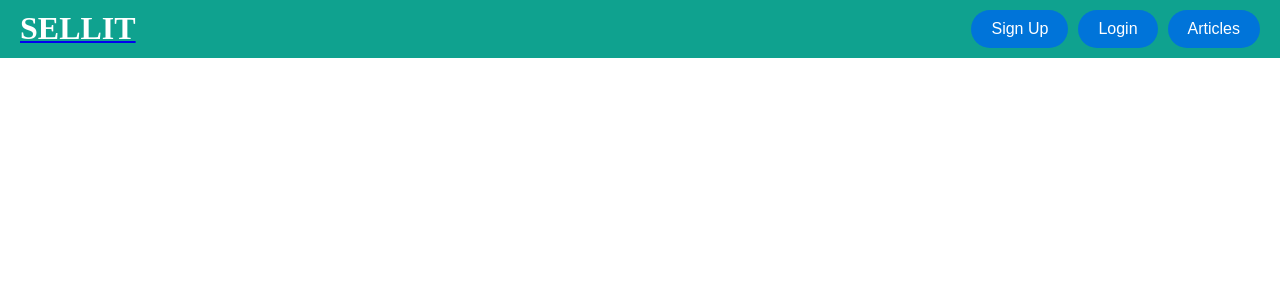
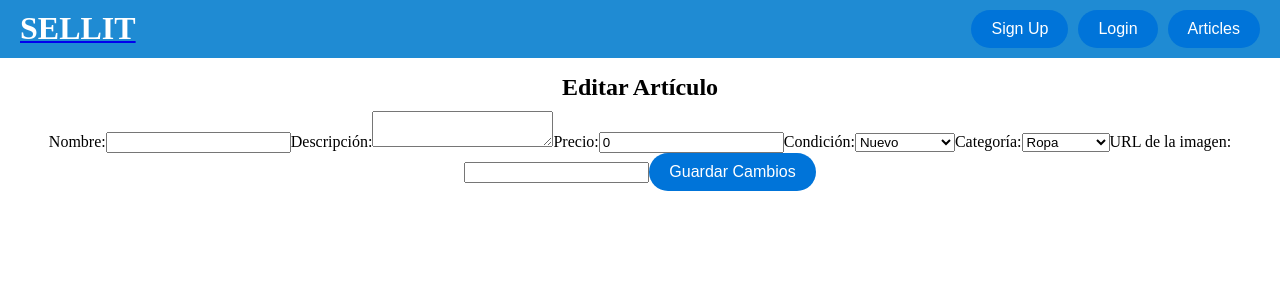
Before and after one commit to JulianCasillasP/Sellit_Client, a React (Create React App) app: page /edit-article/1 in a window 1280 px wide. Shown: the top 300 px of the page. Built offline with nearby package versions, Linux system fonts and the light colour scheme; no server answers.

Commit message:
creacion de detalles de articulo, editar y borrar.

```diff
--- a/package.json
+++ b/package.json
@@ -7,6 +7,7 @@
     "@testing-library/react": "^13.4.0",
     "@testing-library/user-event": "^13.5.0",
     "axios": "^1.5.0",
+    "cloudinary": "^1.41.0",
     "react": "^18.2.0",
     "react-dom": "^18.2.0",
     "react-router-dom": "^6.16.0",
--- a/src/App.jsx
+++ b/src/App.jsx
@@ -12,7 +12,7 @@ import IsAnon from "./components/IsAnon/IsAnon";
 
 import ArticleList from "./components/ArticleList/ArticleList";
 import ArticleDetails from "./components/ArticleDetails/ArticleDetails";
-
+import ArticleEdit from "./components/ArticleEdit/ArticleEdit";
 function App() {
   return (
     <div className="App">
@@ -24,9 +24,10 @@ function App() {
         <Route path="/signup" element={<IsAnon><SignupPage /></IsAnon>} />
         <Route path="/login" element={<IsAnon><LoginPage /></IsAnon>} />
 
+        <Route path="/article/:articleId" element={<ArticleDetails />} />
+        <Route path="/edit-article/:articleId" element={<ArticleEdit />} />
+        <Route path="/" element={<ArticleList />} />
 
-        <Route path="/" element={<ArticleList />} />
-        <Route path="/:articleId" element={<ArticleDetails />} />
       </Routes>
     </div>
   );
--- /dev/null
+++ b/src/components/ArticleDetails/ArticleDetails.css
@@ -0,0 +1,36 @@
+/* Estilos para el contenedor principal */
+.container {
+    max-width: 800px;
+    margin: 0 auto;
+    padding: 20px;
+    background-color: #f8f8f8;
+    border: 1px solid #ddd;
+    border-radius: 5px;
+    box-shadow: 0 2px 4px rgba(0, 0, 0, 0.1);
+  }
+
+  /* Estilos para el título principal */
+  h1 {
+    font-size: 24px;
+    margin-bottom: 10px;
+  }
+
+  /* Estilos para los botones de acción */
+  .action-buttons {
+    margin-top: 20px;
+  }
+
+  .action-buttons button {
+    margin-right: 10px;
+    padding: 10px 20px;
+    background-color: #007bff;
+    color: #fff;
+    border: none;
+    border-radius: 5px;
+    cursor: pointer;
+    transition: background-color 0.3s;
+  }
+
+  .action-buttons button:hover {
+    background-color: #0056b3;
+  }
--- a/src/components/ArticleDetails/ArticleDetails.jsx
+++ b/src/components/ArticleDetails/ArticleDetails.jsx
@@ -1,29 +1,57 @@
-import React, { useState, useEffect } from "react";
-import axios from "axios";
+import React, { useState, useEffect, useContext } from 'react';
+import axios from 'axios';
+import "./ArticleDetails.css"
+import { useParams } from 'react-router-dom';
+import { AuthContext } from '../../context/auth.context';
+import { useNavigate } from 'react-router-dom';
 
-function ArticleDetail({ match }) {
-  const API_URL = "http://localhost:5005";
+function ArticleDetail() {
+  const API_URL = 'http://localhost:5005';
+  const { articleId } = useParams();
+  const { user } = useContext(AuthContext);
+  const navigate = useNavigate();
   const [article, setArticle] = useState(null);
 
   useEffect(() => {
-    // Obtener los detalles del artículo al cargar el componente
     axios
-      .get(`${API_URL}/article/${match.params.articleId}`)
+      .get(`${API_URL}/article/${articleId}`)
       .then((response) => {
         setArticle(response.data);
       })
       .catch((error) => {
-        console.error("Error al obtener los detalles del artículo:", error);
+        console.error('Error al obtener los detalles del artículo:', error);
       });
-  }, [match.params.articleId]);
+  }, [articleId]);
 
-  // Verifica si aún se están cargando los detalles del artículo
   if (!article) {
     return <div>Cargando...</div>;
   }
 
+  const isOwner = article.user === user.id;
+
+  const handleEdit = () => {
+    if (isOwner) {
+      // Navega a la página de edición si es el propietario
+      navigate(`/edit-article/${articleId}`);
+    }
+  };
+
+  const handleDelete = () => {
+    if (isOwner) {
+      axios
+        .delete(`${API_URL}/article/${articleId}`)
+        .then(() => {
+          // Navega a la página de inicio u otra página después de eliminar
+          navigate('/');
+        })
+        .catch((error) => {
+          console.error('Error al eliminar el artículo:', error);
+        });
+    }
+  };
+
   return (
-    <div>
+    <div className="container">
       <h1>Detalles del Artículo</h1>
       <h2>{article.name}</h2>
       <p>Descripción: {article.description}</p>
@@ -36,6 +64,13 @@ function ArticleDetail({ match }) {
           <img src={article.imageUrl} alt={article.name} />
         </div>
       )}
+
+      {isOwner && (
+        <div className="action-buttons">
+          <button onClick={handleEdit}>Editar</button>
+          <button onClick={handleDelete}>Eliminar</button>
+        </div>
+      )}
     </div>
   );
 }
--- /dev/null
+++ b/src/components/ArticleEdit/ArticleEdit.jsx
@@ -0,0 +1,135 @@
+import React, { useState, useEffect } from 'react';
+import axios from 'axios';
+import { useParams, useNavigate } from 'react-router-dom';
+
+function ArticleEdit() {
+  const API_URL = 'http://localhost:5005';
+  const { articleId } = useParams();
+  const navigate = useNavigate();
+
+  const [formData, setFormData] = useState({
+    name: '',
+    description: '',
+    price: 0,
+    condition: 'new',
+    category: 'clothes',
+    imageUrl: '',
+  });
+
+  useEffect(() => {
+    axios
+      .get(`${API_URL}/article/${articleId}`)
+      .then((response) => {
+        const articleData = response.data;
+        setFormData({
+          name: articleData.name,
+          description: articleData.description,
+          price: articleData.price,
+          condition: articleData.condition,
+          category: articleData.category,
+          imageUrl: articleData.imageUrl,
+        });
+      })
+      .catch((error) => {
+        console.error('Error al obtener los detalles del artículo:', error);
+      });
+  }, [articleId]);
+
+  const handleInputChange = (e) => {
+    const { name, value } = e.target;
+    setFormData({
+      ...formData,
+      [name]: value,
+    });
+  };
+
+  const handleSubmit = (e) => {
+    e.preventDefault();
+
+    axios
+      .put(`${API_URL}/article/${articleId}`, formData)
+      .then((response) => {
+        console.log('Artículo editado:', response.data);
+        navigate(`/article/${articleId}`);
+      })
+      .catch((error) => {
+        console.error('Error al editar el artículo:', error);
+      });
+  };
+
+  return (
+    <div>
+      <h1>Editar Artículo</h1>
+      <form onSubmit={handleSubmit}>
+        <label>
+          Nombre:
+          <input
+            type="text"
+            name="name"
+            value={formData.name}
+            onChange={handleInputChange}
+            required
+          />
+        </label>
+        <label>
+          Descripción:
+          <textarea
+            name="description"
+            value={formData.description}
+            onChange={handleInputChange}
+            required
+          />
+        </label>
+        <label>
+          Precio:
+          <input
+            type="number"
+            name="price"
+            value={formData.price}
+            onChange={handleInputChange}
+            required
+          />
+        </label>
+        <label>
+          Condición:
+          <select
+            name="condition"
+            value={formData.condition}
+            onChange={handleInputChange}
+            required
+          >
+            <option value="new">Nuevo</option>
+            <option value="like new">Como Nuevo</option>
+            <option value="used">Usado</option>
+          </select>
+        </label>
+        <label>
+          Categoría:
+          <select
+            name="category"
+            value={formData.category}
+            onChange={handleInputChange}
+            required
+          >
+            <option value="clothes">Ropa</option>
+            <option value="shoes">Zapatos</option>
+            <option value="jewels">Joyas</option>
+            <option value="electronics">Electrónica</option>
+          </select>
+        </label>
+        <label>
+          URL de la imagen:
+          <input
+            type="text"
+            name="imageUrl"
+            value={formData.imageUrl}
+            onChange={handleInputChange}
+          />
+        </label>
+        <button type="submit">Guardar Cambios</button>
+      </form>
+    </div>
+  );
+}
+
+export default ArticleEdit;
--- a/src/components/Navbar/Navbar.css
+++ b/src/components/Navbar/Navbar.css
@@ -3,7 +3,7 @@ nav {
     display: flex;
     justify-content: space-between;
     align-items: center;
-    background-color: #0fa28f;
+    background-color: #1f8bd3;
     padding: 10px 20px;
     color: white;
     font-size: 24px;
--- a/src/pages/HomePage/HomePage.jsx
+++ b/src/pages/HomePage/HomePage.jsx
@@ -1,12 +1,13 @@
+
 import ArticleList from "../../components/ArticleList/ArticleList";
 import "./HomePage.css";
 
 function HomePage() {
   return (
     <div>
+      <h1>Home page</h1>
+      <ArticleList />
 
-      <h1>Home page</h1>
-      <ArticleList/>
 
     </div>
   );
```
Also changed, not shown: src/components/MyArticlesList/MyArticlesList.jsx (deleted, +0 -9 lines), src/components/MyPurchasesList/MyPurchasesList.jsx (deleted, +0 -9 lines), src/pages/ArticlesDetailsPage/ArticleDetailsPage.jsx (deleted, +0 -9 lines), 1 other file (tests, documents, lock files or other folders).
